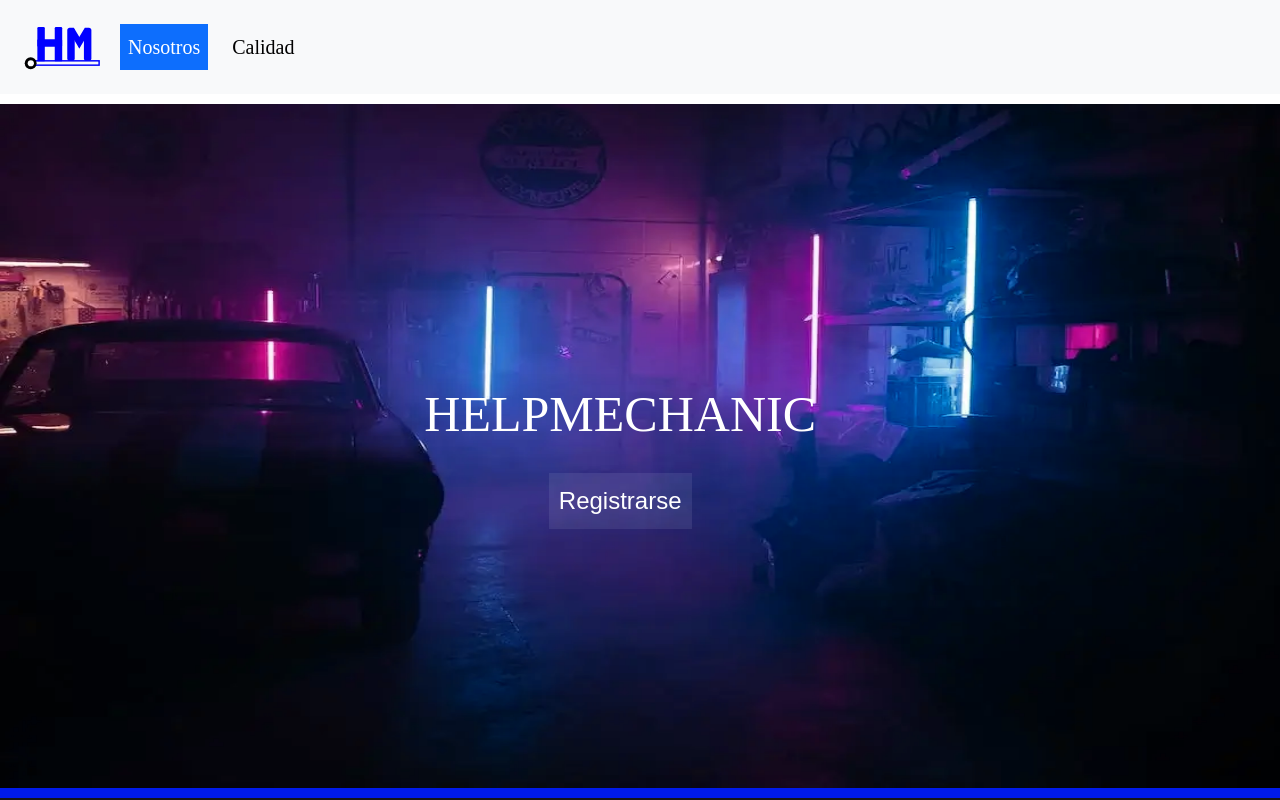
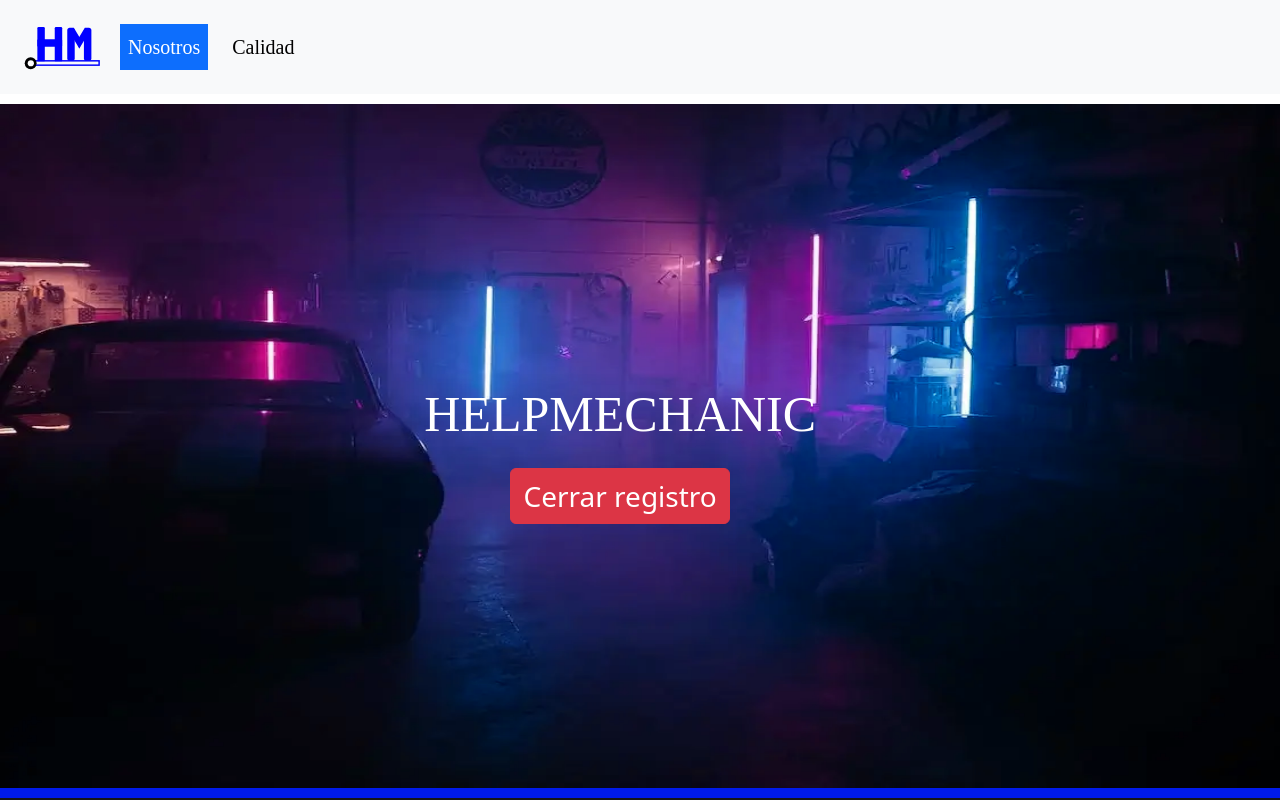
Before and after one commit to RodrigoKND/helpmechanic, a React (Create React App) app: page / in a window 1280 px wide. Shown: the top 800 px of the page. Built offline with nearby package versions, Linux system fonts and the light colour scheme; no server answers; a web font is replaced by a local one.

Commit message:
boton login solucionando

```diff
--- a/src/components/contain/borderContain.js
+++ b/src/components/contain/borderContain.js
@@ -45,15 +45,15 @@ export default function Bordercontain() {
             </div>
             <div className='d-flex justify-content-center' onContextMenu={evt => evt.preventDefault()}>
                 {register ?
+                    <Link className='nav-link buttonLogin textContain fs-4' to='/login'>
+                        Registrarse
+                    </Link>
+                    :
                     <form onSubmit={closeSession}>
                         <button className="btn btn-danger fs-3" type="submit">
                             Cerrar registro
                         </button>
                     </form>
-                    :
-                    <Link className='nav-link buttonLogin textContain fs-4' to='/login'>
-                        Registrarse
-                    </Link>
                 }
             </div>
         </div >
```
Also changed, not shown: 7 other files (tests, documents, lock files or other folders).
